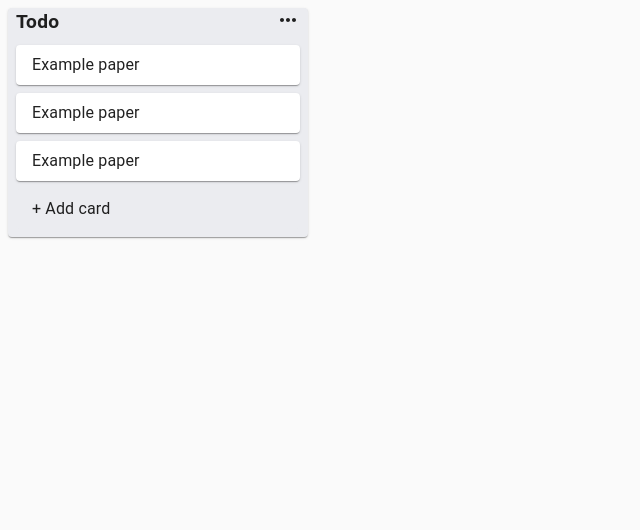
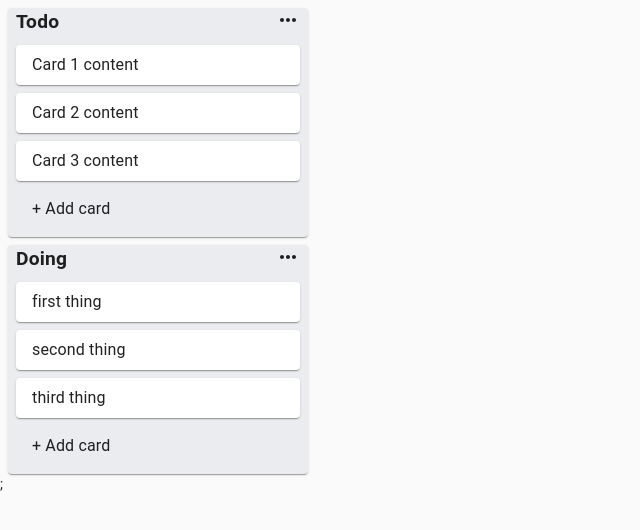
Before and after one commit to anamariatanase/iDoList, a React (Create React App) app: page / in a window 1280 px wide. Shown: the top 530 px of the page, without its empty margins (0-640 px from the left). Built offline with nearby package versions, Linux system fonts and the light colour scheme.

Commit message:
Initialized mock database

```diff
--- a/src/App.js
+++ b/src/App.js
@@ -1,9 +1,19 @@
+import React, { useState } from 'react';
 import './App.css';
-import List from './components/List/List'
+import List from './components/List/List';
+import store from './utils/store'
 function App() {
-  return (<div>
-    <List />
-  </div>
+  const [data, setData] = useState(store);
+  return (
+    <div>
+      {
+        data.listIds.map((listId) => {
+          const list = data.lists[listId];
+          return <List list={list} key={listId} />;
+        })
+      };
+
+    </div>
 
   );
 }
--- a/src/components/List/Card.js
+++ b/src/components/List/Card.js
@@ -9,11 +9,11 @@
     },
 
 }));
-export default function Card() {
+export default function Card({card}) {
     const classes = useStyle();
     return (
         <div>
-            <Paper className={classes.card}>Example paper</Paper>
+            <Paper className={classes.card}>{card.content}</Paper>
         </div>
     );
 }
--- a/src/components/List/List.js
+++ b/src/components/List/List.js
@@ -12,17 +12,17 @@
 
     },
 }));
-export default function List(){
+export default function List({list}){
     const classes = useStyle();
     return (
         <div>
             <Paper className={classes.root}>
                 <CssBaseline/>
                 <Typography>
-                    <Title/>
-                    <Card/>
-                    <Card/>
-                    <Card/>
+                    <Title title={list.title}/>
+                    {list.cards.map((card)=>(
+                        <Card key={card.id} card={card}/>
+                    ))}
                     <InputContainer/>
                 </Typography>
             </Paper>
--- a/src/components/List/Title.js
+++ b/src/components/List/Title.js
@@ -22,21 +22,21 @@
     }
 }));
 
-export default function Title() {
+export default function Title({title}) {
     const [open, setOpen] = useState(false);
     const classes = useStyle();
     return (
         <div>
             {open ?
                 (<div >
-                    <InputBase autoFocus value="Todo"  inputProps={{
+                    <InputBase autoFocus value={title}  inputProps={{
                         className: classes.input,
                     }} fullWidth onBlur={()=>setOpen(!open)}/>
                 </div>
                 ) : (
                     < div className={classes.editableTitleContainer}>
                         <Typography onClick={() => setOpen(!open)} className={classes.editableTitle}>
-                            Todo
+                            {title}
             </Typography>
                         <MoreHorizIcon />
                     </div>
--- /dev/null
+++ b/src/utils/store.js
@@ -0,0 +1,45 @@
+const cards = [
+    {
+        id: 'card - 1',
+        content: "Card 1 content",
+    },
+    {
+        id: 'card - 2',
+        content: "Card 2 content",
+    },
+    {
+        id: 'card - 3',
+        content: "Card 3 content",
+    }
+];
+
+const data = {
+    lists: {
+        'list-1': {
+            id: 'list-1',
+            title: 'Todo',
+            cards,
+        },
+        'list-2': {
+            id: 'list-2',
+            title: 'Doing',
+            cards: [
+                {
+                    id: 'card-4',
+                    content: 'first thing'
+                },
+                {
+                    id: 'card-5',
+                    content: 'second thing'
+                },
+                {
+                    id: 'card-4',
+                    content: 'third thing'
+                },
+            ]
+        },
+
+    },
+    listIds: ['list-1', 'list-2'],
+};
+export default data;
```
Also changed, not shown: src/components/Input/InputCard.js (+5 -5 lines).
